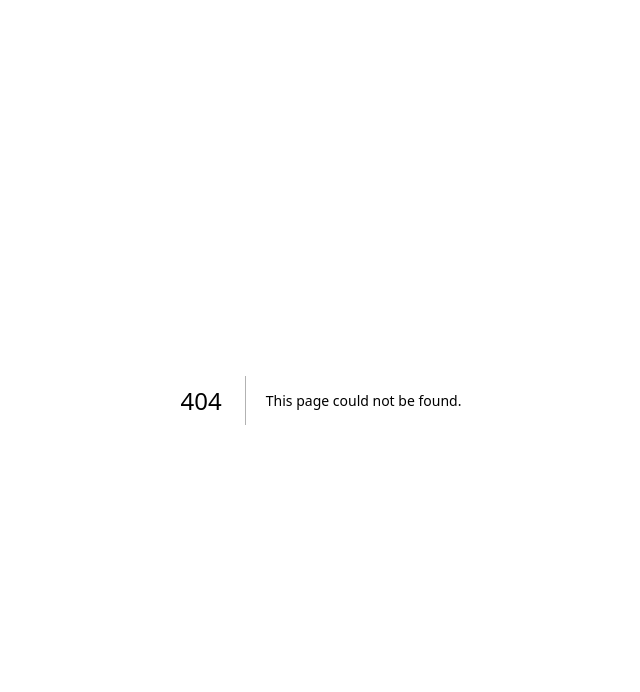
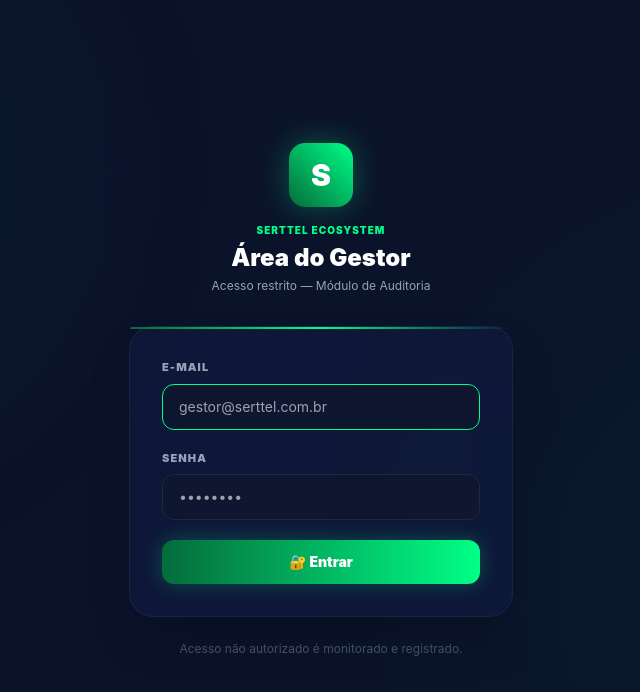
Before and after one commit to LucasMts17Dev/portal-admissao-serttel-v2, a Next.js app: page /login in a window 1280 px wide. Before the commit this address had no page. Shown: the top 692 px of the page, without its empty margins (319-959 px from the left). Built offline with nearby package versions, Linux system fonts and the light colour scheme.

Commit message:
adiciona NextAuth, login e integração Supabase

```diff
--- /dev/null
+++ b/app/api/[...nextauth]/route.ts
@@ -0,0 +1,72 @@
+import NextAuth from 'next-auth';
+import CredentialsProvider from 'next-auth/providers/credentials';
+import { createClient } from '@supabase/supabase-js';
+import bcrypt from 'bcryptjs';
+
+const supabase = createClient(
+  process.env.NEXT_PUBLIC_SUPABASE_URL!,
+  process.env.SUPABASE_SERVICE_ROLE_KEY!
+);
+
+const handler = NextAuth({
+  providers: [
+    CredentialsProvider({
+      name: 'credentials',
+      credentials: {
+        email: { label: 'Email', type: 'email' },
+        senha: { label: 'Senha', type: 'password' },
+      },
+      async authorize(credentials) {
+        if (!credentials?.email || !credentials?.senha) return null;
+
+        const { data: usuario, error } = await supabase
+          .from('usuarios')
+          .select('*')
+          .eq('email', credentials.email)
+          .eq('ativo', true)
+          .single();
+
+        if (error || !usuario) return null;
+
+        const senhaCorreta = await bcrypt.compare(credentials.senha, usuario.senha_hash);
+        if (!senhaCorreta) return null;
+
+        return {
+          id: usuario.id,
+          name: usuario.nome,
+          email: usuario.email,
+          role: usuario.role,
+          filial: usuario.filial,
+        };
+      },
+    }),
+  ],
+  callbacks: {
+    async jwt({ token, user }) {
+      if (user) {
+        token.id = user.id;
+        token.role = (user as any).role;
+        token.filial = (user as any).filial;
+      }
+      return token;
+    },
+    async session({ session, token }) {
+      if (session.user) {
+        (session.user as any).id = token.id;
+        (session.user as any).role = token.role;
+        (session.user as any).filial = token.filial;
+      }
+      return session;
+    },
+  },
+  pages: {
+    signIn: '/login',
+  },
+  session: {
+    strategy: 'jwt',
+    maxAge: 60 * 60 * 8,
+  },
+  secret: process.env.NEXTAUTH_SECRET,
+});
+
+export { handler as GET, handler as POST };
--- /dev/null
+++ b/app/api/gestores/route.ts
@@ -0,0 +1,47 @@
+import { NextRequest, NextResponse } from 'next/server';
+import { createClient } from '@supabase/supabase-js';
+import { getServerSession } from 'next-auth';
+import bcrypt from 'bcryptjs';
+
+const supabase = createClient(
+  process.env.NEXT_PUBLIC_SUPABASE_URL!,
+  process.env.SUPABASE_SERVICE_ROLE_KEY!
+);
+
+export async function POST(req: NextRequest) {
+  // Só o DP (admin) pode criar gestores
+  const session = await getServerSession();
+  if (!session || (session.user as any)?.role !== 'admin') {
+    return NextResponse.json({ erro: 'Acesso negado.' }, { status: 403 });
+  }
+
+  const { nome, email, senha, filial } = await req.json();
+
+  if (!nome || !email || !senha || !filial) {
+    return NextResponse.json({ erro: 'Preencha todos os campos.' }, { status: 400 });
+  }
+
+  const senha_hash = await bcrypt.hash(senha, 12);
+
+  const { data, error } = await supabase
+    .from('usuarios')
+    .insert({
+      nome,
+      email,
+      senha_hash,
+      filial,
+      role: 'gestor',
+      criado_por: session.user?.email,
+    })
+    .select()
+    .single();
+
+  if (error) {
+    if (error.code === '23505') {
+      return NextResponse.json({ erro: 'E-mail já cadastrado.' }, { status: 409 });
+    }
+    return NextResponse.json({ erro: 'Erro ao criar gestor.' }, { status: 500 });
+  }
+
+  return NextResponse.json({ ok: true, gestor: { id: data.id, nome: data.nome, email: data.email, filial: data.filial } });
+}
--- /dev/null
+++ b/app/login/page.tsx
@@ -0,0 +1,104 @@
+'use client';
+
+import { useState } from 'react';
+import { signIn } from 'next-auth/react';
+import { useRouter } from 'next/navigation';
+
+export default function LoginPage() {
+  const [email, setEmail] = useState('');
+  const [senha, setSenha] = useState('');
+  const [erro, setErro] = useState('');
+  const [carregando, setCarregando] = useState(false);
+  const router = useRouter();
+
+  async function handleLogin(e: React.FormEvent) {
+    e.preventDefault();
+    setCarregando(true);
+    setErro('');
+
+    const result = await signIn('credentials', {
+      email,
+      senha,
+      redirect: false,
+    });
+
+    if (result?.ok) {
+      router.push('/auditoria');
+    } else {
+      setErro('E-mail ou senha incorretos.');
+      setCarregando(false);
+    }
+  }
+
+  return (
+    <div className="min-h-screen bg-[#0b132b] flex items-center justify-center px-4 relative overflow-hidden">
+      <div className="absolute top-[-10%] left-[-10%] w-[500px] h-[500px] rounded-full bg-[#046c3b]/10 blur-[120px] pointer-events-none animate-pulse" />
+      <div className="absolute bottom-[-10%] right-[-10%] w-[600px] h-[600px] rounded-full bg-[#00ff87]/5 blur-[150px] pointer-events-none animate-pulse" />
+
+      <div className="w-full max-w-sm relative z-10">
+        <div className="flex flex-col items-center mb-8">
+          <div className="w-16 h-16 rounded-2xl bg-gradient-to-tr from-[#046c3b] to-[#00ff87] flex items-center justify-center font-black text-3xl text-white shadow-[0_0_30px_rgba(0,255,135,0.3)] mb-4">
+            S
+          </div>
+          <span className="text-[10px] font-black tracking-widest uppercase text-[#00ff87]">Serttel Ecosystem</span>
+          <h1 className="text-2xl font-black text-white mt-1">Área do Gestor</h1>
+          <p className="text-xs text-slate-400 mt-1">Acesso restrito — Módulo de Auditoria</p>
+        </div>
+
+        <div className="bg-[#111c44]/60 border border-slate-800/80 backdrop-blur-xl rounded-3xl p-8 shadow-2xl relative">
+          <div className="absolute top-0 left-0 w-full h-[2px] bg-gradient-to-r from-[#046c3b] via-[#00ff87] to-transparent rounded-t-3xl" />
+
+          <form onSubmit={handleLogin} className="space-y-5">
+            <div className="flex flex-col gap-2">
+              <label className="text-[11px] font-black text-slate-400 uppercase tracking-widest">E-mail</label>
+              <input
+                type="email"
+                value={email}
+                onChange={(e) => setEmail(e.target.value)}
+                placeholder="gestor@serttel.com.br"
+                className="w-full bg-[#0f172a]/60 border border-slate-800 text-white rounded-xl px-4 py-3 text-sm outline-none focus:border-[#00ff87] transition-colors"
+                required
+                autoFocus
+              />
+            </div>
+
+            <div className="flex flex-col gap-2">
+              <label className="text-[11px] font-black text-slate-400 uppercase tracking-widest">Senha</label>
+              <input
+                type="password"
+                value={senha}
+                onChange={(e) => setSenha(e.target.value)}
+                placeholder="••••••••"
+                className="w-full bg-[#0f172a]/60 border border-slate-800 text-white rounded-xl px-4 py-3 text-sm outline-none focus:border-[#00ff87] transition-colors"
+                required
+              />
+            </div>
+
+            {erro && (
+              <div className="bg-red-950/40 border border-red-500/30 text-red-400 text-xs font-bold px-4 py-3 rounded-xl">
+                ❌ {erro}
+              </div>
+            )}
+
+            <button
+              type="submit"
+              disabled={carregando}
+              className="w-full bg-gradient-to-r from-[#046c3b] to-[#00ff87] text-white font-black text-sm py-3 rounded-xl shadow-[0_0_20px_rgba(0,255,135,0.25)] hover:brightness-110 active:scale-[0.985] transition-all disabled:opacity-40 cursor-pointer"
+            >
+              {carregando ? (
+                <span className="flex items-center justify-center gap-2">
+                  <span className="w-4 h-4 border-2 border-white border-t-transparent rounded-full animate-spin" />
+                  Verificando…
+                </span>
+              ) : '🔐 Entrar'}
+            </button>
+          </form>
+        </div>
+
+        <p className="text-center text-xs text-slate-600 mt-6">
+          Acesso não autorizado é monitorado e registrado.
+        </p>
+      </div>
+    </div>
+  );
+}
--- a/package.json
+++ b/package.json
@@ -9,13 +9,18 @@
     "lint": "next lint"
   },
   "dependencies": {
+    "@auth/supabase-adapter": "^1.11.2",
     "@google/generative-ai": "^0.24.1",
+    "@supabase/supabase-js": "^2.110.0",
+    "bcryptjs": "^3.0.3",
     "next": "14.2.15",
+    "next-auth": "^4.24.14",
     "pdfjs-dist": "^4.7.124",
     "react": "18.3.1",
     "react-dom": "18.3.1"
   },
   "devDependencies": {
+    "@types/bcryptjs": "^2.4.6",
     "@types/node": "20.14.15",
     "@types/react": "18.3.3",
     "@types/react-dom": "18.3.0",
```
Also changed, not shown: middleware.ts (added, +17 -0 lines), 1 other file (tests, documents, lock files or other folders).
